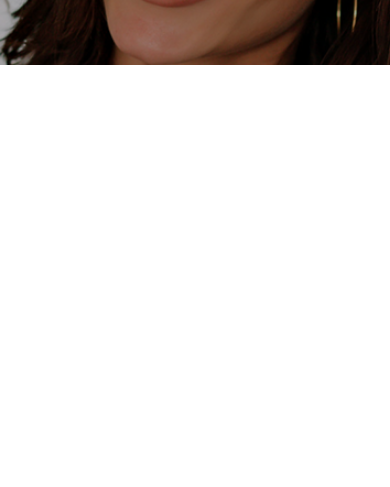
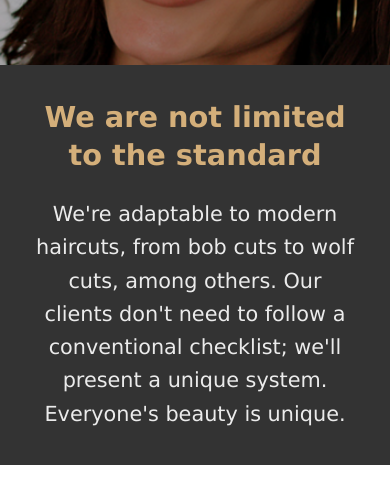
Before and after one commit to MariChristie/Silky-Way-Salon, a plain HTML site: page index.html in a window 390 px wide. Shown: the part 357-844 px from the top of the page. Drawn offline with nearby package versions, Linux system fonts and the light colour scheme.

Commit message:
little update because im tired

```diff
--- a/css/style.css
+++ b/css/style.css
@@ -48,6 +48,7 @@ nav {
   height: 50vh;
   position: relative
 }
+
 .nav-list {
   list-style: none;
   display: flex;
@@ -212,3 +213,137 @@ nav {
   height: 100vh;
   overflow: hidden;
 }
+
+.description {
+  position: relative;
+  height: 400px;
+  overflow: hidden;
+}
+
+.description .img {
+  width: 100%;
+  height: 100%;
+  object-fit: cover;
+  display: block;
+}
+
+.container {
+  position: absolute;
+  top: 0;
+  left: 0;
+  width: 100%;
+  height: 100%;
+  display: flex;
+  align-items: center;
+  justify-content: center;
+}
+
+.text_description {
+  max-width: 80%;
+  padding: 2rem;
+  border-radius: 10px;
+  color: white;
+  text-align: center;
+  margin-bottom: 5rem;
+  font-family:'Lucida Sans', 'Lucida Sans Regular', 'Lucida Grande', 'Lucida Sans Unicode', Geneva, Verdana, sans-serif;
+}
+
+.title_description {
+  font-size: 2.5rem;
+  margin-bottom: 1.5rem;
+  margin-left: 500px;
+  line-height: 1.3;
+  color: var(--pearl-gray)
+}
+
+.subtitle_description {
+  font-size: 1.6rem;
+  line-height: 1.6;
+  opacity: 0.9;
+  margin-left: 500px;
+}
+
+
+
+
+.description .img {
+  width: 100%;
+  height: 100%;
+  object-fit: cover;
+  display: block;
+}
+
+.container {
+  position: absolute;
+  top: 0;
+  left: 0;
+  width: 100%;
+  height: 100%;
+  display: flex;
+  align-items: center;
+  justify-content: center;
+}
+
+.text_description {
+  max-width: 80%;
+  padding: 2rem;
+  border-radius: 10px;
+  color: white;
+  text-align: center;
+  margin-bottom: 5rem;
+  font-family:'Lucida Sans', 'Lucida Sans Regular', 'Lucida Grande', 'Lucida Sans Unicode', Geneva, Verdana, sans-serif;
+}
+
+.title_description {
+  font-size: 2.5rem;
+  margin-bottom: 1.5rem;
+  margin-left: 500px;
+  line-height: 1.3;
+  color: var(--pearl-gray)
+}
+
+.subtitle_description {
+  font-size: 1.6rem;
+  line-height: 1.6;
+  opacity: 0.9;
+  margin-left: 500px;
+}
+
+@media (max-width: 999px) {
+  .description {
+    width: 100%;
+    height: 400px;
+    margin: 0 auto;
+  }
+
+  .container {
+    position: absolute;
+    top: 50%;
+    left: 50%;
+    transform: translate(-50%, -50%);
+    width: 90%;
+    padding: 0;
+  }
+
+  .text_description {
+    margin: 0;
+    padding: 1rem;
+    max-width: 100%;
+  }
+
+  .title_description {
+    color: var(--text);
+  }
+
+  .title_description,
+  .subtitle_description {
+    margin-left: 0;
+    font-size: 1.8rem;
+    text-align: center;
+    width: 100%;
+  }
+
+  .subtitle_description {
+    font-size: 1.3rem;
+  }
+}
--- a/index.html
+++ b/index.html
@@ -31,6 +31,17 @@
         </nav>
     </header>
     <main></main>
+
+    <div class="description">
+        <img class="img" src="/img/description.png" alt="detail">
+        <div class="container">
+            <div class="text_description">
+                <h2 class="title_description">We are not limited to the standard</h2>
+                <p class="subtitle_description">We're adaptable to modern haircuts, from bob cuts to wolf cuts, among others. Our clients don't need to follow a conventional checklist; we'll present a unique system. Everyone's beauty is unique.</p>
+            </div>
+        </div>
+    </div>
+
     <script src="/js/mobile-navbar.js"></script>
 
 </body>
```
Also changed, not shown: img/banner introduction.png (deleted), img/description.png (added).
